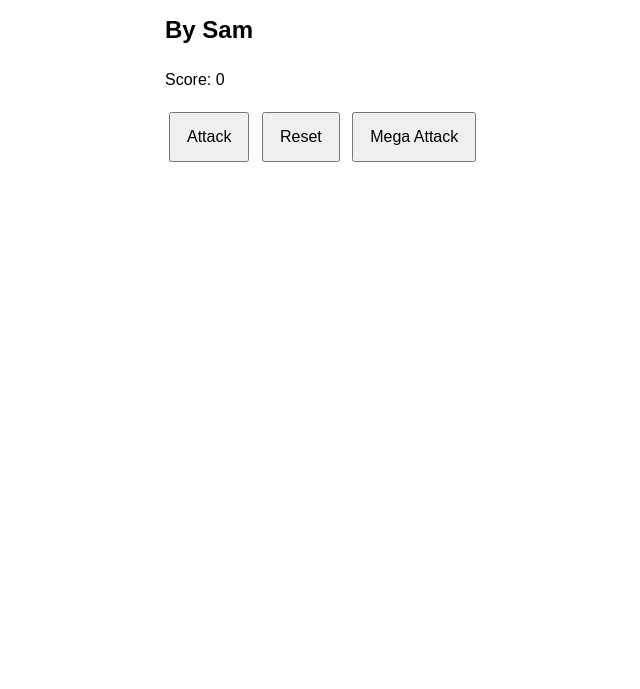
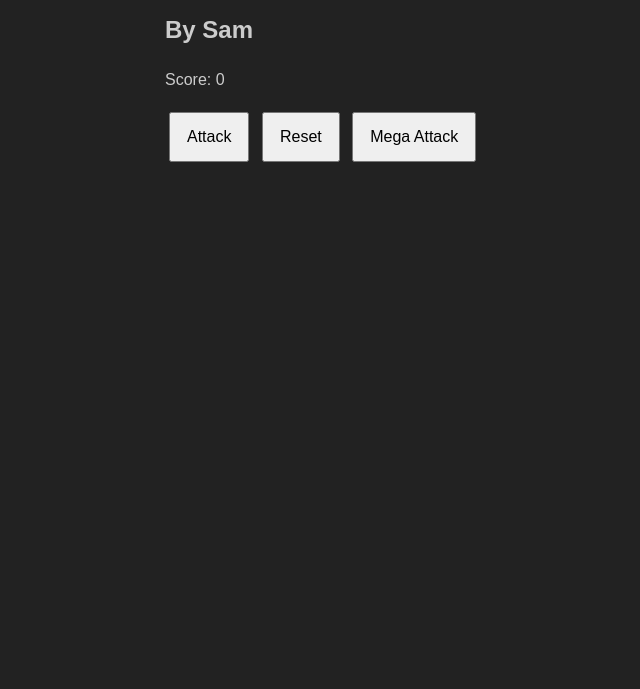
Before and after one commit to samomalley141-lang/-week-01-click-attack, a plain HTML site: page index.html in a window 1280 px wide. Shown: the part 111-800 px from the top of the page, without its empty margins (57-697 px from the left). Drawn offline with Linux system fonts and the light colour scheme.

Commit message:
Changed background color and font color

```diff
--- a/style.css
+++ b/style.css
@@ -1,11 +1,14 @@
 * { box-sizing: border-box; }
-
+h1, h2, p {
+  color: #cccccc;
+}
 body {
     font-family: Arial, sans-serif;
     max-width: 900px;
     margin: 0 auto;
     padding: 2rem;
     line-height: 1.5;
+    background-color: #222222;
 }
 
 button, input {
@@ -15,7 +18,7 @@ button, input {
 }
 
 .card {
-    border: 1px solid #ccc;
+    border: 3px solid #ccc;
     border-radius: 8px;
     padding: 1rem;
     margin: 0.75rem 0;
```
